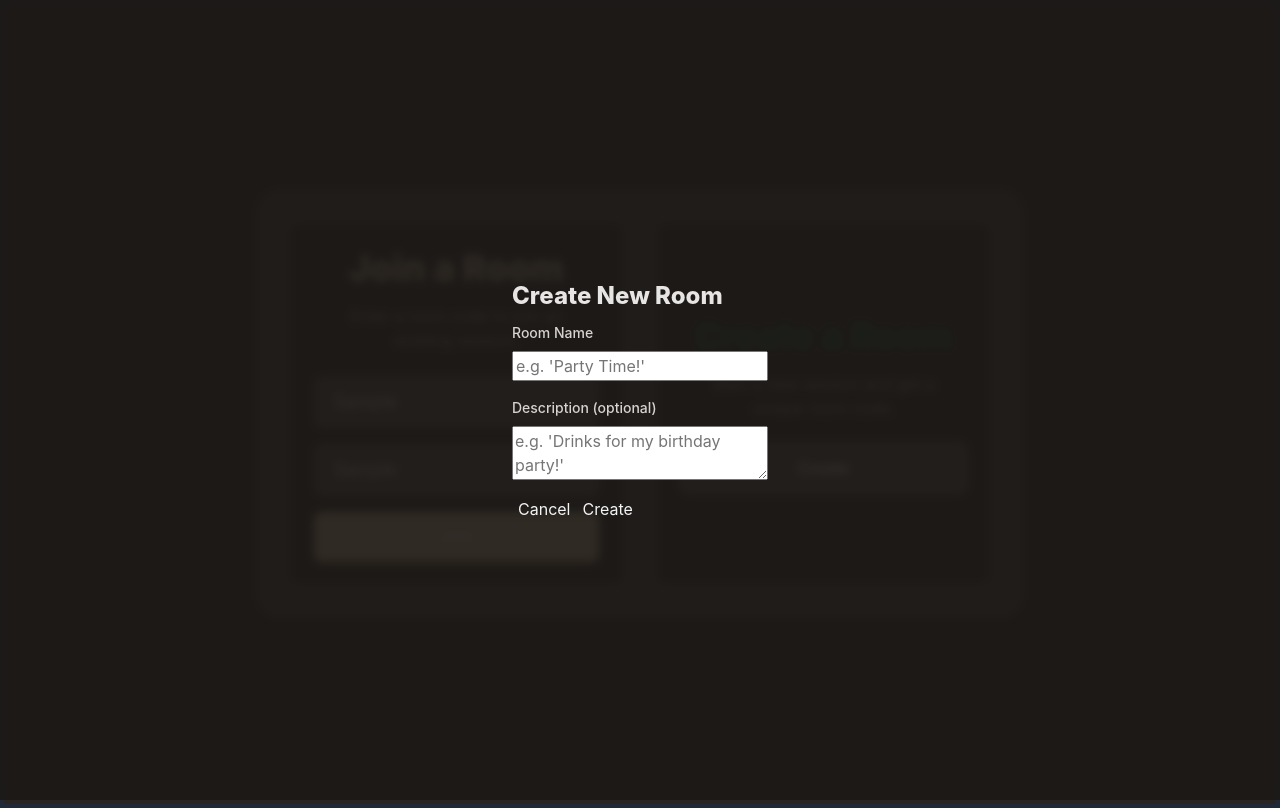
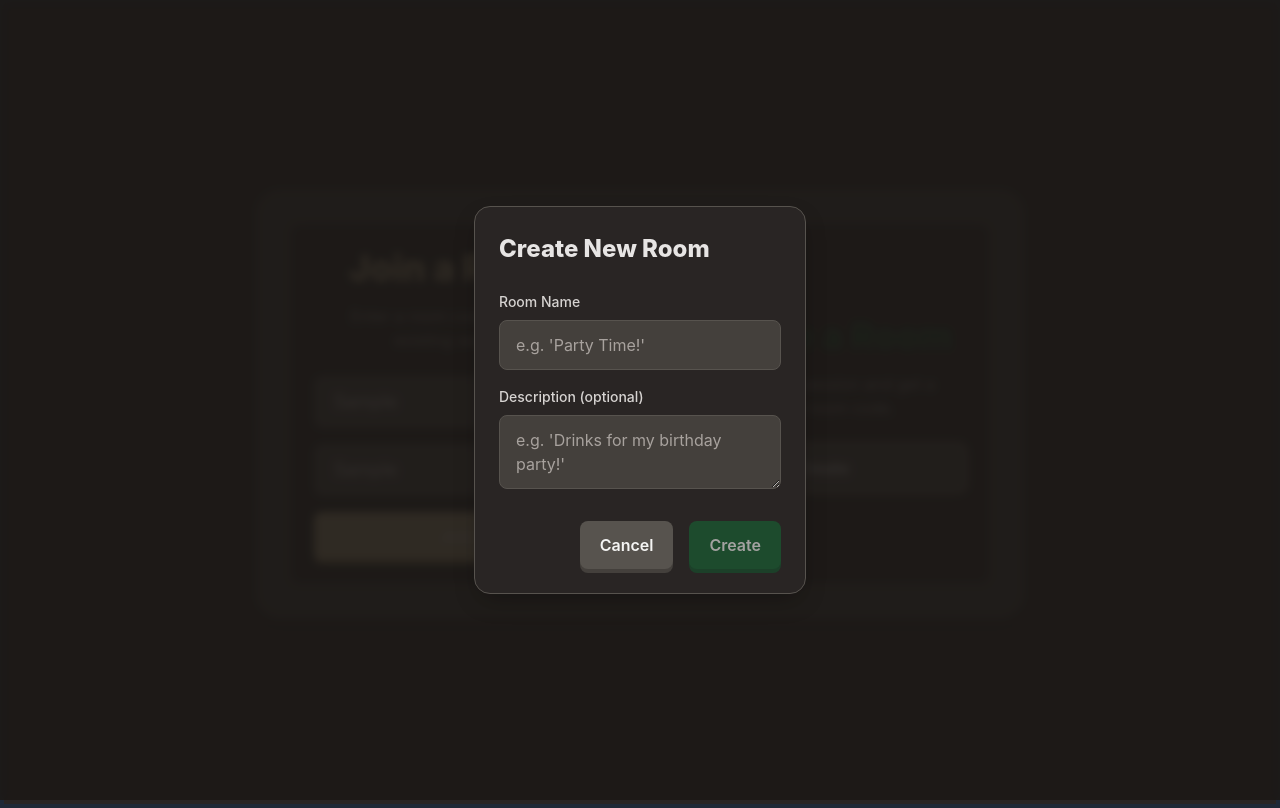
Before and after one commit to leigero/pour-decisions, an Angular app: page / in a window 1280 px wide. Both pictures are taken after typing "Sample", "Sample" into the empty fields and a click on the button "Create". Built offline with nearby package versions, Linux system fonts and the light colour scheme.

Commit message:
Fix create room modal

```diff
--- /dev/null
+++ b/src/app/shared/modals/create-room-modal/create-room-modal.component.html
@@ -0,0 +1,39 @@
+<pd-modal class="modal" (close)="closeModal.emit()">
+  <h2 class="modal-title">Create New Room</h2>
+  <div class="modal-body">
+    <div class="form-group">
+      <label for="room-name" class="form-label">Room Name</label>
+      <input
+        id="room-name"
+        type="text"
+        class="pd-input"
+        placeholder="e.g. 'Party Time!'"
+        [(ngModel)]="newRoomName"
+        (keyup.enter)="newRoomName() && onCreateClick()"
+      />
+    </div>
+    <div class="form-group">
+      <label for="room-description" class="form-label"
+        >Description (optional)</label
+      >
+      <textarea
+        id="room-description"
+        class="pd-input"
+        placeholder="e.g. 'Drinks for my birthday party!'"
+        [(ngModel)]="newRoomDescription"
+      ></textarea>
+    </div>
+  </div>
+  <div class="modal-actions">
+    <button class="pd-button secondary" (click)="closeModal.emit()">
+      Cancel
+    </button>
+    <button
+      class="pd-button accent"
+      (click)="onCreateClick()"
+      [disabled]="!newRoomName()"
+    >
+      Create
+    </button>
+  </div>
+</pd-modal>
--- /dev/null
+++ b/src/app/shared/modals/create-room-modal/create-room-modal.component.scss
@@ -0,0 +1,11 @@
+:host {
+  width: 100px;
+  height: 100px;
+  border: 1px solid white;
+}
+
+.modal {
+  width: 100px;
+  height: 100px;
+  border: 1px solid white;
+}
--- /dev/null
+++ b/src/app/shared/modals/create-room-modal/create-room-modal.component.ts
@@ -0,0 +1,30 @@
+import { Component, output, signal } from '@angular/core';
+import { CommonModule } from '@angular/common';
+import { FormsModule } from '@angular/forms';
+import { ModalComponent } from '../modal.component';
+
+export interface CreateRoomPayload {
+  name: string;
+  description: string;
+}
+
+@Component({
+  selector: 'pd-create-room-modal',
+  standalone: true,
+  imports: [CommonModule, FormsModule, ModalComponent],
+  templateUrl: './create-room-modal.component.html',
+})
+export class CreateRoomModalComponent {
+  public readonly createRoom = output<CreateRoomPayload>();
+  public readonly closeModal = output<void>();
+
+  public readonly newRoomName = signal('');
+  public readonly newRoomDescription = signal('');
+
+  public onCreateClick(): void {
+    this.createRoom.emit({
+      name: this.newRoomName(),
+      description: this.newRoomDescription(),
+    });
+  }
+}
--- a/src/app/shared/modals/join-room-modal/join-room-modal.component.ts
+++ b/src/app/shared/modals/join-room-modal/join-room-modal.component.ts
@@ -8,7 +8,6 @@ import { ModalComponent } from '../modal.component';
   standalone: true,
   imports: [CommonModule, FormsModule, ModalComponent],
   templateUrl: './join-room-modal.component.html',
-  styleUrls: ['./join-room-modal.component.scss'],
 })
 export class JoinRoomModalComponent {
   // INPUT: The name of the room to display
--- a/src/app/shared/modals/order-details-modal/order-details-modal.component.scss
+++ b/src/app/shared/modals/order-details-modal/order-details-modal.component.scss
@@ -6,9 +6,3 @@
   flex-direction: column;
   gap: 1rem;
 }
-
-.modal-actions {
-  display: flex;
-  justify-content: flex-end;
-  gap: 1rem;
-}
--- a/src/app/welcome/welcome.component.html
+++ b/src/app/welcome/welcome.component.html
@@ -37,40 +37,8 @@
 
 <!-- Create Room Modal -->
 @if (showCreateRoomModal()) {
-  <div class="modal-backdrop">
-    <div class="modal-content">
-      <h2 class="modal-title">Create New Room</h2>
-      <div class="modal-body">
-        <div class="form-group">
-          <label for="room-name" class="form-label">Room Name</label>
-          <input
-            id="room-name"
-            type="text"
-            class="modal-input"
-            placeholder="e.g. 'Party Time!'"
-            [(ngModel)]="newRoomName"
-          />
-        </div>
-        <div class="form-group">
-          <label for="room-description" class="form-label"
-            >Description (optional)</label
-          >
-          <textarea
-            id="room-description"
-            class="modal-textarea"
-            placeholder="e.g. 'Drinks for my birthday party!'"
-            [(ngModel)]="newRoomDescription"
-          ></textarea>
-        </div>
-      </div>
-      <div class="modal-actions">
-        <button class="modal-button modal-button-cancel" (click)="resetModal()">
-          Cancel
-        </button>
-        <button class="modal-button modal-button-create" (click)="createRoom()">
-          Create
-        </button>
-      </div>
-    </div>
-  </div>
+  <pd-create-room-modal
+    (closeModal)="closeCreateRoomModal()"
+    (createRoom)="createRoom($event)"
+  ></pd-create-room-modal>
 }
--- a/src/app/welcome/welcome.component.ts
+++ b/src/app/welcome/welcome.component.ts
@@ -3,11 +3,15 @@ import { CommonModule } from '@angular/common';
 import { FormsModule } from '@angular/forms';
 import { Router } from '@angular/router';
 import { SupabaseService } from '../services/supabase/supabase.service';
+import {
+  CreateRoomModalComponent,
+  CreateRoomPayload,
+} from '../shared/modals/create-room-modal/create-room-modal.component';
 
 @Component({
   selector: 'pd-welcome',
   standalone: true,
-  imports: [CommonModule, FormsModule],
+  imports: [CommonModule, FormsModule, CreateRoomModalComponent],
   templateUrl: './welcome.component.html',
   styleUrls: ['./welcome.component.scss'],
 })
@@ -19,8 +23,6 @@ export class WelcomeComponent {
   readonly guestName = signal<string>('');
 
   showCreateRoomModal = signal(false);
-  newRoomName = signal('');
-  newRoomDescription = signal('');
 
   protected onRoomCodeUpdate(roomCode: string) {
     this.roomCode.set(roomCode);
@@ -45,19 +47,17 @@ export class WelcomeComponent {
     this.showCreateRoomModal.set(true);
   }
 
-  protected resetModal() {
+  protected closeCreateRoomModal() {
     this.showCreateRoomModal.set(false);
-    this.newRoomName.set('');
-    this.newRoomDescription.set('');
   }
 
-  protected async createRoom() {
+  protected async createRoom(payload: CreateRoomPayload) {
     const room = await this.supabase.createRoom(
-      this.newRoomName(),
-      this.newRoomDescription(),
+      payload.name,
+      payload.description,
     );
     if (room) {
-      this.resetModal();
+      this.closeCreateRoomModal();
       this.router.navigate(['/dashboard', room.id]);
     }
   }
--- a/src/styles/styles.scss
+++ b/src/styles/styles.scss
@@ -119,3 +119,9 @@ body.modal-open {
   max-height: 90vh;
   overflow: hidden;
 }
+
+.modal-actions {
+  display: flex;
+  justify-content: flex-end;
+  gap: 1rem;
+}
```
Also changed, not shown: src/app/shared/modals/join-room-modal/create-room-modal.component.html (added), src/app/shared/modals/join-room-modal/create-room-modal.component.ts (added).
